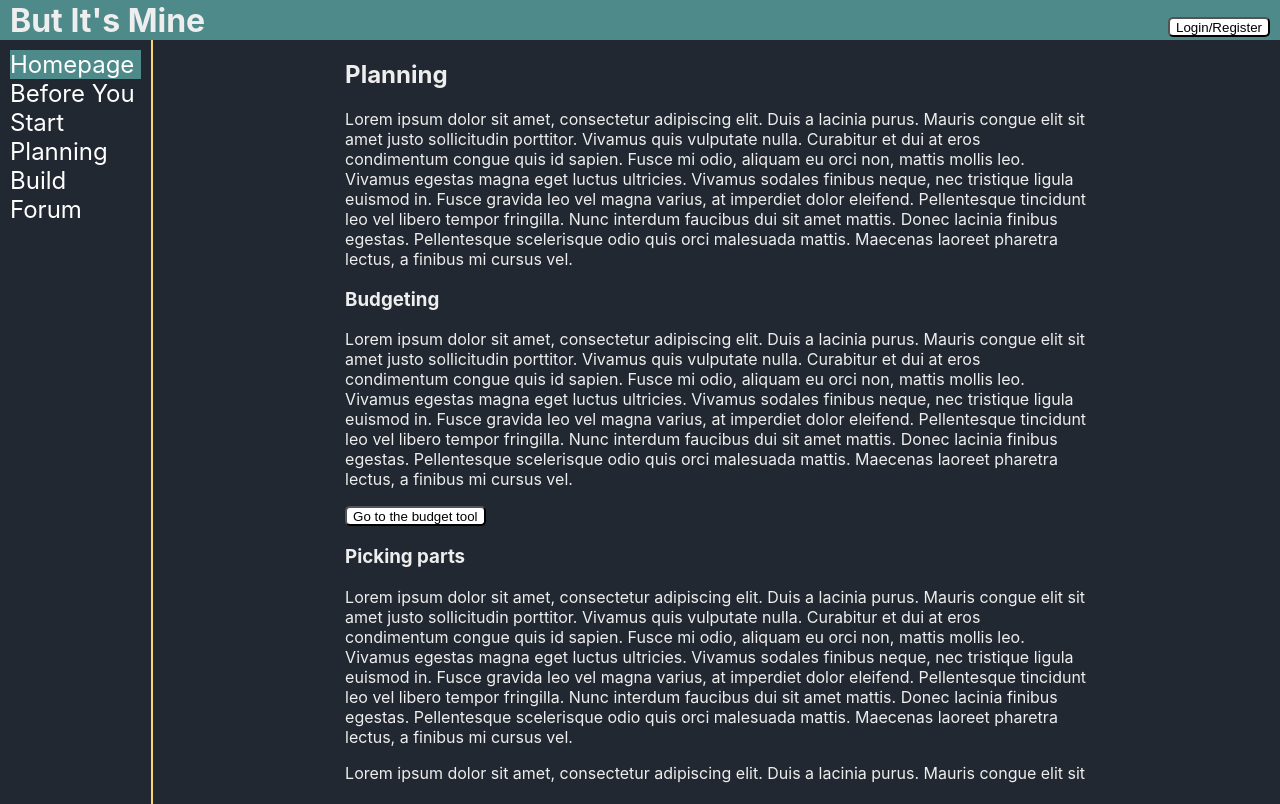
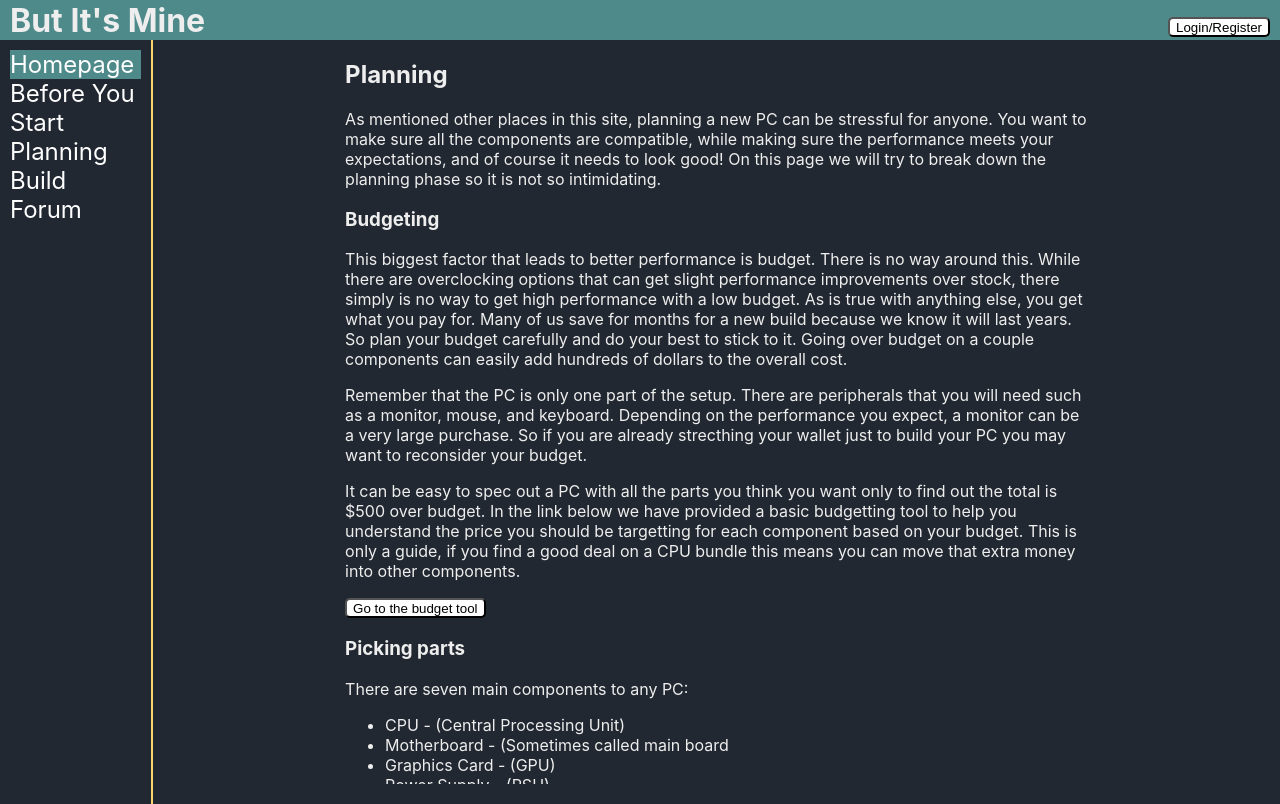
Before and after one commit to tck9173/But-Its-Mine, a React (Create React App) app in the folder but-its-mine/: page /planning in a window 1280 px wide. Built offline with nearby package versions, Linux system fonts and the light colour scheme.

Commit message:
updated planning page

```diff
--- a/but-its-mine/src/components/Planning/PlanningContainer.js
+++ b/but-its-mine/src/components/Planning/PlanningContainer.js
@@ -5,17 +5,30 @@ function PlanningContainer() {
     return (
         <div className = 'main'>
             <h2>Planning</h2>
-            <p>Lorem ipsum dolor sit amet, consectetur adipiscing elit. Duis a lacinia purus. Mauris congue elit sit amet justo sollicitudin porttitor. Vivamus quis vulputate nulla. Curabitur et dui at eros condimentum congue quis id sapien. Fusce mi odio, aliquam eu orci non, mattis mollis leo. Vivamus egestas magna eget luctus ultricies. Vivamus sodales finibus neque, nec tristique ligula euismod in. Fusce gravida leo vel magna varius, at imperdiet dolor eleifend. Pellentesque tincidunt leo vel libero tempor fringilla. Nunc interdum faucibus dui sit amet mattis. Donec lacinia finibus egestas. Pellentesque scelerisque odio quis orci malesuada mattis. Maecenas laoreet pharetra lectus, a finibus mi cursus vel.</p>
+            <p>As mentioned other places in this site, planning a new PC can be stressful for anyone. You want to make sure all the components are compatible, while making sure the performance meets your expectations, and of course it needs to look good! On this page we will try to break down the planning phase so it is not so intimidating.</p>
             <h3>Budgeting</h3>
-            <p>Lorem ipsum dolor sit amet, consectetur adipiscing elit. Duis a lacinia purus. Mauris congue elit sit amet justo sollicitudin porttitor. Vivamus quis vulputate nulla. Curabitur et dui at eros condimentum congue quis id sapien. Fusce mi odio, aliquam eu orci non, mattis mollis leo. Vivamus egestas magna eget luctus ultricies. Vivamus sodales finibus neque, nec tristique ligula euismod in. Fusce gravida leo vel magna varius, at imperdiet dolor eleifend. Pellentesque tincidunt leo vel libero tempor fringilla. Nunc interdum faucibus dui sit amet mattis. Donec lacinia finibus egestas. Pellentesque scelerisque odio quis orci malesuada mattis. Maecenas laoreet pharetra lectus, a finibus mi cursus vel.</p>
+            <p>This biggest factor that leads to better performance is budget. There is no way around this. While there are overclocking options that can get slight performance improvements over stock, there simply is no way to get high performance with a low budget. As is true with anything else, you get what you pay for. Many of us save for months for a new build because we know it will last years. So plan your budget carefully and do your best to stick to it. Going over budget on a couple components can easily add hundreds of dollars to the overall cost.</p>
+            <p>Remember that the PC is only one part of the setup. There are peripherals that you will need such as a monitor, mouse, and keyboard. Depending on the performance you expect, a monitor can be a very large purchase. So if you are already strecthing your wallet just to build your PC you may want to reconsider your budget.</p>
+            <p>It can be easy to spec out a PC with all the parts you think you want only to find out the total is $500 over budget. In the link below we have provided a basic budgetting tool to help you understand the price you should be targetting for each component based on your budget. This is only a guide, if you find a good deal on a CPU bundle this means you can move that extra money into other components.</p>
             <Link to = '/planning/budget-tool'><button>Go to the budget tool</button></Link>
             <h3>Picking parts</h3>
-            <p>Lorem ipsum dolor sit amet, consectetur adipiscing elit. Duis a lacinia purus. Mauris congue elit sit amet justo sollicitudin porttitor. Vivamus quis vulputate nulla. Curabitur et dui at eros condimentum congue quis id sapien. Fusce mi odio, aliquam eu orci non, mattis mollis leo. Vivamus egestas magna eget luctus ultricies. Vivamus sodales finibus neque, nec tristique ligula euismod in. Fusce gravida leo vel magna varius, at imperdiet dolor eleifend. Pellentesque tincidunt leo vel libero tempor fringilla. Nunc interdum faucibus dui sit amet mattis. Donec lacinia finibus egestas. Pellentesque scelerisque odio quis orci malesuada mattis. Maecenas laoreet pharetra lectus, a finibus mi cursus vel.</p>
-            <p>Lorem ipsum dolor sit amet, consectetur adipiscing elit. Duis a lacinia purus. Mauris congue elit sit amet justo sollicitudin porttitor. Vivamus quis vulputate nulla. Curabitur et dui at eros condimentum congue quis id sapien. Fusce mi odio, aliquam eu orci non, mattis mollis leo. Vivamus egestas magna eget luctus ultricies. Vivamus sodales finibus neque, nec tristique ligula euismod in. Fusce gravida leo vel magna varius, at imperdiet dolor eleifend. Pellentesque tincidunt leo vel libero tempor fringilla. Nunc interdum faucibus dui sit amet mattis. Donec lacinia finibus egestas. Pellentesque scelerisque odio quis orci malesuada mattis. Maecenas laoreet pharetra lectus, a finibus mi cursus vel.</p>
+            <p>There are seven main components to any PC:</p>
+            <ul>
+                <li>CPU - (Central Processing Unit)</li>
+                <li>Motherboard - (Sometimes called main board</li>
+                <li>Graphics Card - (GPU)</li>
+                <li>Power Supply - (PSU)</li>
+                <li>Memory - (RAM)</li>
+                <li>Storage</li>
+                <li>Case</li>
+            </ul>
+            <p>A lot of CPUs come with stock coolers. These usually are not very efficient and can be quite loud, but if you are tight on budget they work just fine. If you want to upgrade, or purchase a CPU without a stock cooler you will need to budget for this cost as well.</p>
+            <p>There are a lot of different ways to configure memory and storage, and the larger your budget the more possibilities. On the low end, you should plan to purchase a two stick set of memory and a single SSD for storage. On the high end you can fill every memory slot on your motherboard wiht the highest capacity and fastest memory on the market. You can also load up the drive bay with high capacity SSDs.</p>
+            <p>The most common RAM configuration is two sticks on 3000+ MHz 8GB RAM. This seems to fit well with even the lower budgets. For memory we suggest at a minimum a 250GB SSD for your boot drive and 1TB hard drive for storage.</p>
             <h3>Example Builds</h3>
-            <p>Lorem ipsum dolor sit amet, consectetur adipiscing elit. Duis a lacinia purus. Mauris congue elit sit amet justo sollicitudin porttitor. Vivamus quis vulputate nulla. Curabitur et dui at eros condimentum congue quis id sapien. Fusce mi odio, aliquam eu orci non, mattis mollis leo. Vivamus egestas magna eget luctus ultricies. Vivamus sodales finibus neque, nec tristique ligula euismod in. Fusce gravida leo vel magna varius, at imperdiet dolor eleifend. Pellentesque tincidunt leo vel libero tempor fringilla. Nunc interdum faucibus dui sit amet mattis. Donec lacinia finibus egestas. Pellentesque scelerisque odio quis orci malesuada mattis. Maecenas laoreet pharetra lectus, a finibus mi cursus vel.</p>
+            <p>Section coming soon!</p>
             <h3>Plan for periherals</h3>
-            <p>Lorem ipsum dolor sit amet, consectetur adipiscing elit. Duis a lacinia purus. Mauris congue elit sit amet justo sollicitudin porttitor. Vivamus quis vulputate nulla. Curabitur et dui at eros condimentum congue quis id sapien. Fusce mi odio, aliquam eu orci non, mattis mollis leo. Vivamus egestas magna eget luctus ultricies. Vivamus sodales finibus neque, nec tristique ligula euismod in. Fusce gravida leo vel magna varius, at imperdiet dolor eleifend. Pellentesque tincidunt leo vel libero tempor fringilla. Nunc interdum faucibus dui sit amet mattis. Donec lacinia finibus egestas. Pellentesque scelerisque odio quis orci malesuada mattis. Maecenas laoreet pharetra lectus, a finibus mi cursus vel.</p>
+            <p>Section coming soon!</p>
         </div>
     )
 }
```
